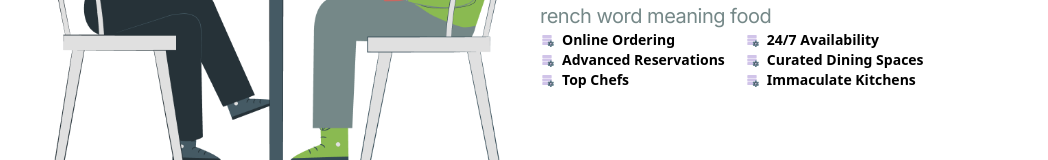
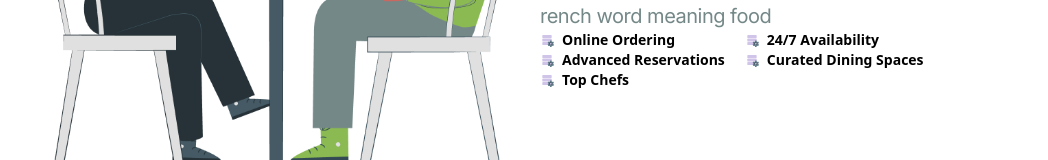
Before and after one commit to J-sense/resturantManagement, a React (Vite) app: page / in a window 1280 px wide. Shown: the part 791-951 px from the top of the page, without its empty margins (108-1156 px from the left). Built offline with nearby package versions, Linux system fonts and the light colour scheme.

Commit message:
heroscetion

```diff
--- a/src/Components/main/MultipleService.jsx
+++ b/src/Components/main/MultipleService.jsx
@@ -42,8 +42,7 @@ const MultipleService = () => {
               <p>Curated Dining Spaces</p>
             </div>
             <div className="flex items-center gap-2 text-sm font-semibold">
-              <FcDataConfiguration />
-              <p>Immaculate Kitchens</p>
+
             </div>
           </div>
         </div>
```
